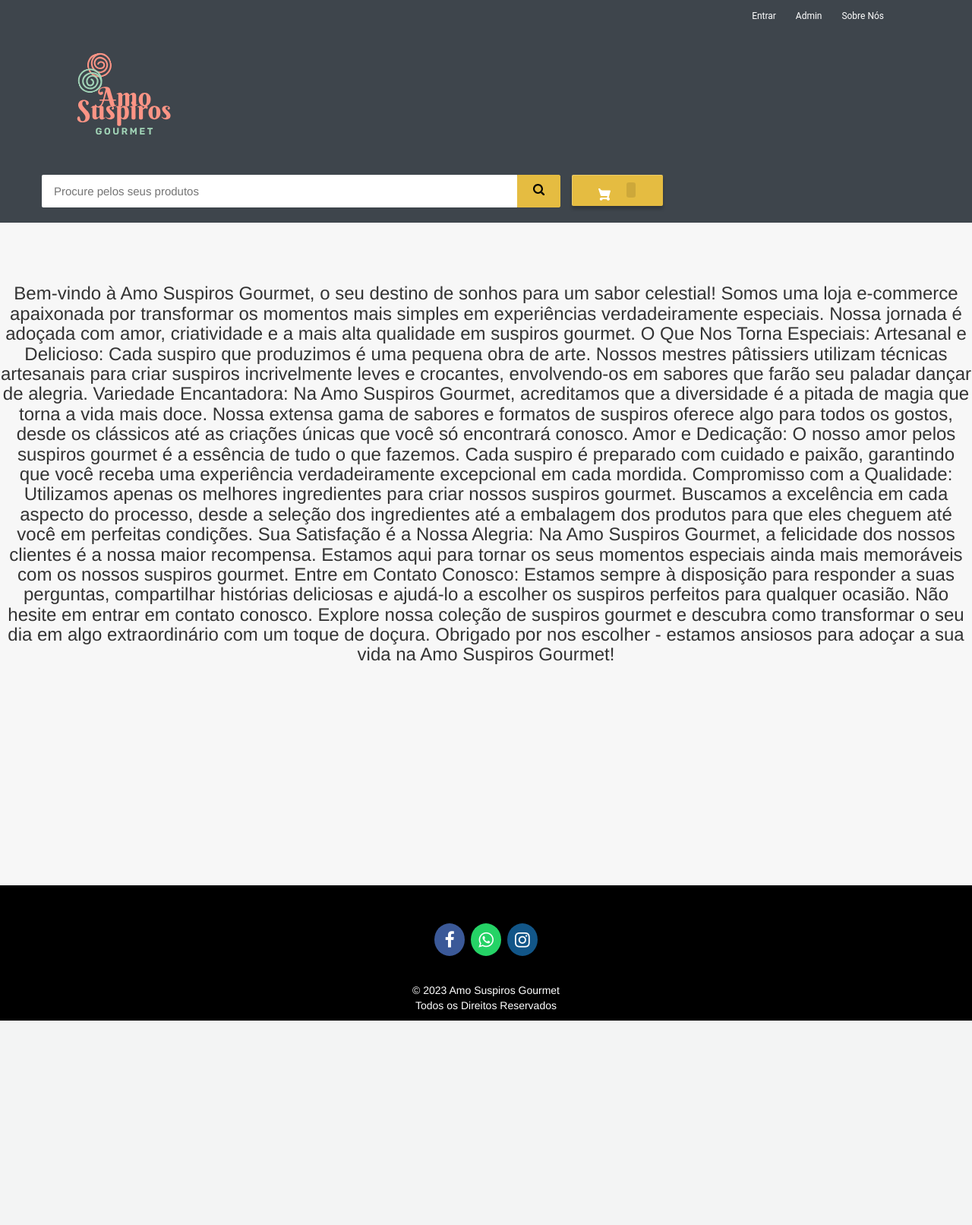
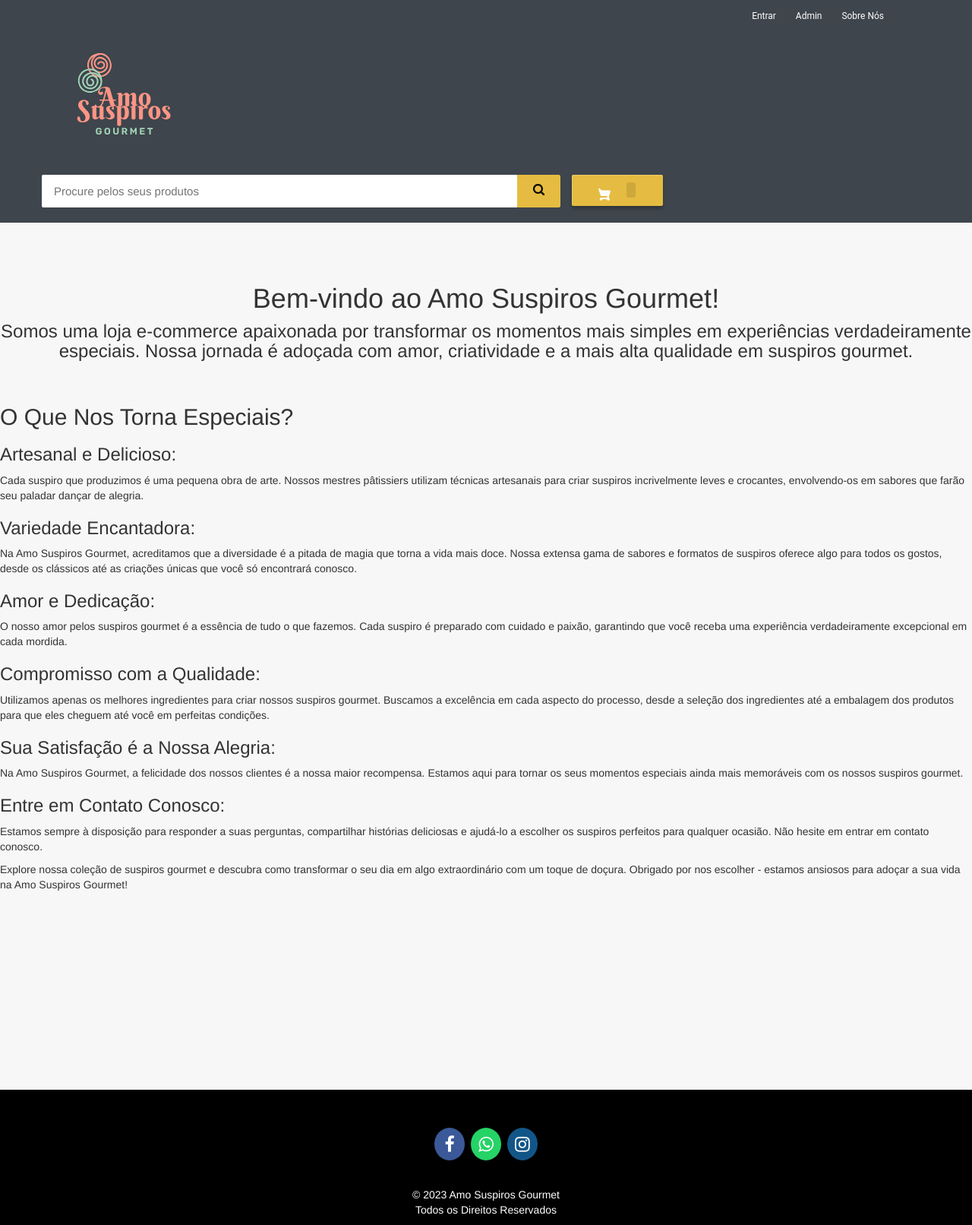
Before and after one commit to Gustgrayera/TCC, a Django app: page /aboutus in a window 1280 px wide. Shown: the whole page at 76% size. Before the commit the page ends 1343 px from the top, so only its background shows below. Run offline with Django 3.2, Linux system fonts and the light colour scheme; some libraries are stand-ins or nearby versions.

Commit message:
Formatação "sobre nós"

```diff
--- a/templates/ecom/aboutus.html
+++ b/templates/ecom/aboutus.html
@@ -20,21 +20,28 @@
     {% include "ecom/navbar.html" %}
   {%endif%}
   <br><br><br>
-<h3 style="text-align:center;">Bem-vindo à Amo Suspiros Gourmet, o seu destino de sonhos para um sabor celestial! Somos uma loja e-commerce apaixonada por transformar os momentos mais simples em experiências verdadeiramente especiais. Nossa jornada é adoçada com amor, criatividade e a mais alta qualidade em suspiros gourmet.
+<h3 style="text-align:center;"> <center><h1>Bem-vindo ao Amo Suspiros Gourmet!</h1></center>
+  <p>Somos uma loja e-commerce apaixonada por transformar os momentos mais simples em experiências verdadeiramente especiais.
+    Nossa jornada é adoçada com amor, criatividade e a mais alta qualidade em suspiros gourmet.</p>
+    <br>
+  <h2>O Que Nos Torna Especiais?</h2>
 
-  O Que Nos Torna Especiais:
+  <p><h3>Artesanal e Delicioso:</h3> Cada suspiro que produzimos é uma pequena obra de arte.
+    Nossos mestres pâtissiers utilizam técnicas artesanais para criar suspiros incrivelmente leves e crocantes, envolvendo-os em sabores que farão seu paladar dançar de alegria.</p>
 
-  Artesanal e Delicioso: Cada suspiro que produzimos é uma pequena obra de arte. Nossos mestres pâtissiers utilizam técnicas artesanais para criar suspiros incrivelmente leves e crocantes, envolvendo-os em sabores que farão seu paladar dançar de alegria.
+  <p><h3>Variedade Encantadora:</h3> Na Amo Suspiros Gourmet, acreditamos que a diversidade é a pitada de magia que torna a vida mais doce.
+    Nossa extensa gama de sabores e formatos de suspiros oferece algo para todos os gostos, desde os clássicos até as criações únicas que você só encontrará conosco.</p>
 
-  Variedade Encantadora: Na Amo Suspiros Gourmet, acreditamos que a diversidade é a pitada de magia que torna a vida mais doce. Nossa extensa gama de sabores e formatos de suspiros oferece algo para todos os gostos, desde os clássicos até as criações únicas que você só encontrará conosco.
+  <p><h3>Amor e Dedicação:</h3> O nosso amor pelos suspiros gourmet é a essência de tudo o que fazemos. Cada suspiro é preparado com cuidado e paixão, garantindo que você receba uma experiência verdadeiramente excepcional em cada mordida.</p>
 
-  Amor e Dedicação: O nosso amor pelos suspiros gourmet é a essência de tudo o que fazemos. Cada suspiro é preparado com cuidado e paixão, garantindo que você receba uma experiência verdadeiramente excepcional em cada mordida.
+  <p><h3>Compromisso com a Qualidade:</h3> Utilizamos apenas os melhores ingredientes para criar nossos suspiros gourmet.
+    Buscamos a excelência em cada aspecto do processo, desde a seleção dos ingredientes até a embalagem dos produtos para que eles cheguem até você em perfeitas condições.</p>
 
-  Compromisso com a Qualidade: Utilizamos apenas os melhores ingredientes para criar nossos suspiros gourmet. Buscamos a excelência em cada aspecto do processo, desde a seleção dos ingredientes até a embalagem dos produtos para que eles cheguem até você em perfeitas condições.
+  <p><h3>Sua Satisfação é a Nossa Alegria:</h3> Na Amo Suspiros Gourmet, a felicidade dos nossos clientes é a nossa maior recompensa.
+    Estamos aqui para tornar os seus momentos especiais ainda mais memoráveis com os nossos suspiros gourmet.</p>
 
-  Sua Satisfação é a Nossa Alegria: Na Amo Suspiros Gourmet, a felicidade dos nossos clientes é a nossa maior recompensa. Estamos aqui para tornar os seus momentos especiais ainda mais memoráveis com os nossos suspiros gourmet.
-
-  Entre em Contato Conosco: Estamos sempre à disposição para responder a suas perguntas, compartilhar histórias deliciosas e ajudá-lo a escolher os suspiros perfeitos para qualquer ocasião. Não hesite em entrar em contato conosco.
+  <p><h3>Entre em Contato Conosco:</h3> Estamos sempre à disposição para responder a suas perguntas, compartilhar histórias deliciosas e ajudá-lo a escolher os suspiros perfeitos para qualquer ocasião.
+     Não hesite em entrar em contato conosco.</p>
 
   Explore nossa coleção de suspiros gourmet e descubra como transformar o seu dia em algo extraordinário com um toque de doçura. Obrigado por nos escolher - estamos ansiosos para adoçar a sua vida na Amo Suspiros Gourmet!</h3>
 <br><br><br><br><br><br><br><br><br><br><br><br><br><br>
```
Also changed, not shown: db.sqlite3.
